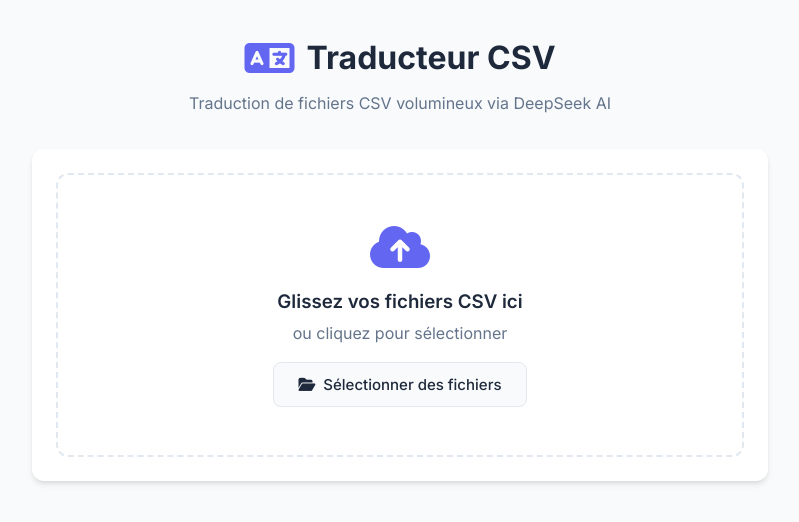
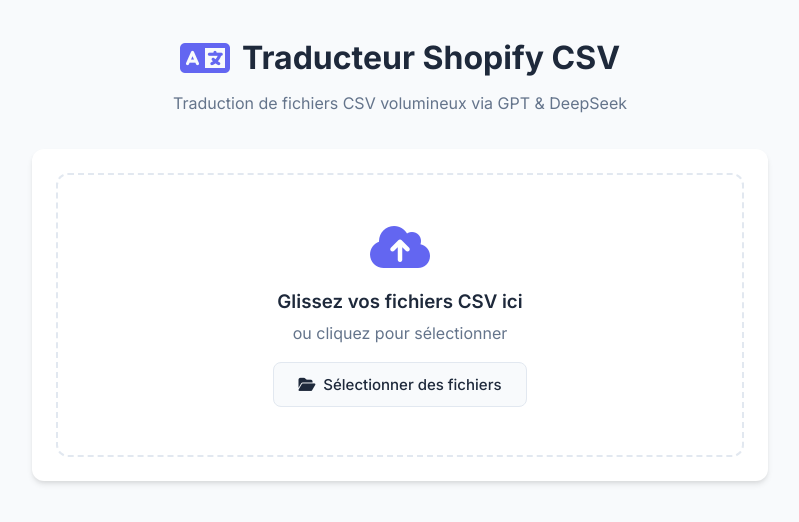
Before and after one commit to BillyBob36/traduction-csv-deepseek, a website: page public/index.html in a window 1280 px wide. Shown: the whole page, without its empty margins (240-1039 px from the left). Drawn offline with nearby package versions, Linux system fonts and the light colour scheme; no server answers.

Commit message:
fix: estimation initiale sur fichier complet + titre Shopify - testLines par defaut 0 au lieu de 10 - Titre Traducteur Shopify CSV - Sous-titre via GPT et DeepSeek

```diff
--- a/public/app.js
+++ b/public/app.js
@@ -13,7 +13,7 @@
   translationSessionId: null, // Session pour téléchargement des résultats
   isTranslating: false,
   testMode: false,
-  testLines: 10,
+  testLines: 0,
   llmProvider: 'deepseek',
   openaiApiKey: '',
   openaiTier: 3
--- a/public/index.html
+++ b/public/index.html
@@ -3,7 +3,7 @@
 <head>
   <meta charset="UTF-8">
   <meta name="viewport" content="width=device-width, initial-scale=1.0">
-  <title>Traducteur CSV - DeepSeek</title>
+  <title>Traducteur Shopify CSV</title>
   <link rel="stylesheet" href="style.css">
   <link rel="stylesheet" href="https://cdnjs.cloudflare.com/ajax/libs/font-awesome/6.4.0/css/all.min.css">
   <link href="https://fonts.googleapis.com/css2?family=Inter:wght@400;500;600;700&display=swap" rel="stylesheet">
@@ -14,9 +14,9 @@
     <header class="header">
       <div class="logo">
         <i class="fas fa-language"></i>
-        <h1>Traducteur CSV</h1>
+        <h1>Traducteur Shopify CSV</h1>
       </div>
-      <p class="subtitle">Traduction de fichiers CSV volumineux via DeepSeek AI</p>
+      <p class="subtitle">Traduction de fichiers CSV volumineux via GPT & DeepSeek</p>
     </header>
 
     <!-- Zone d'upload -->
```
